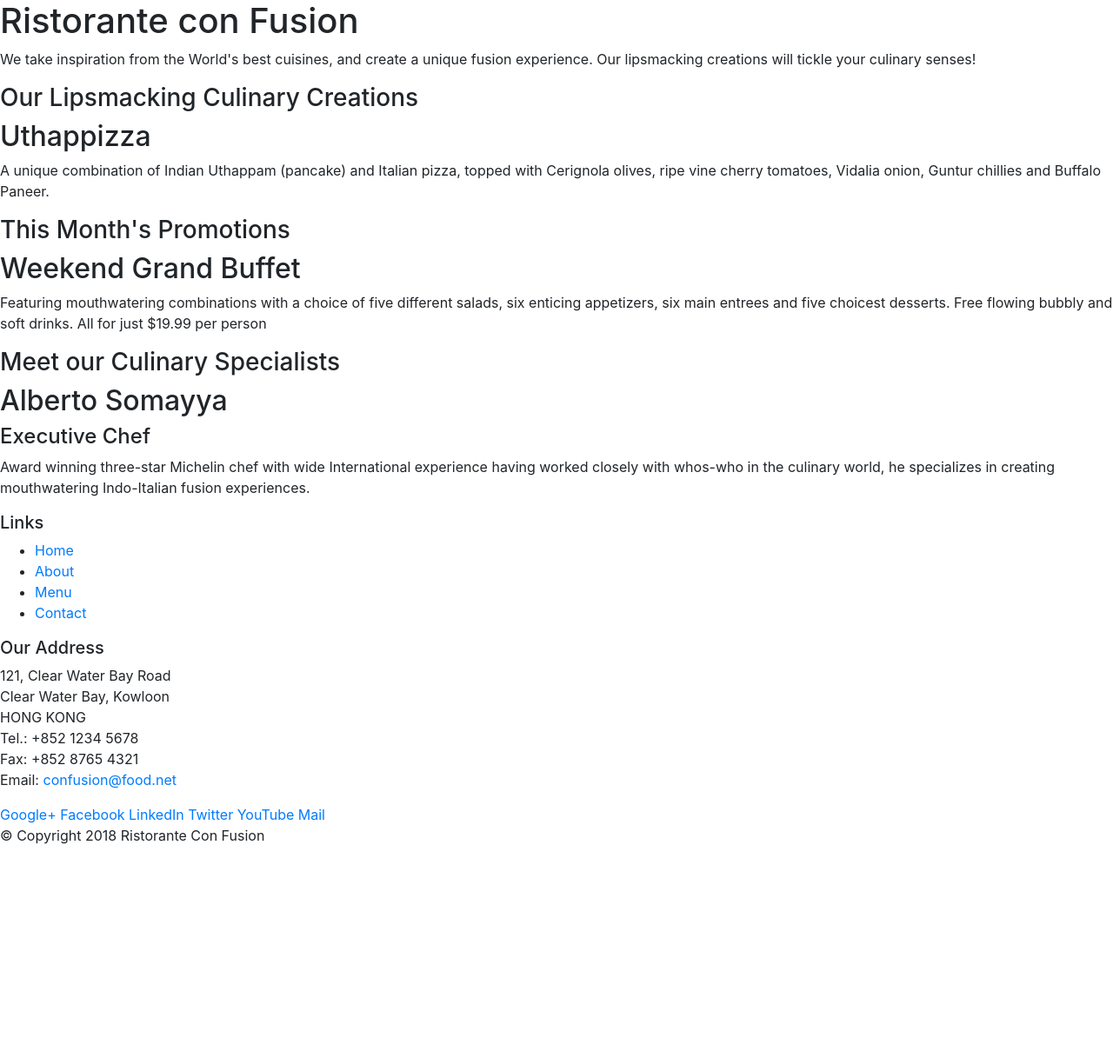
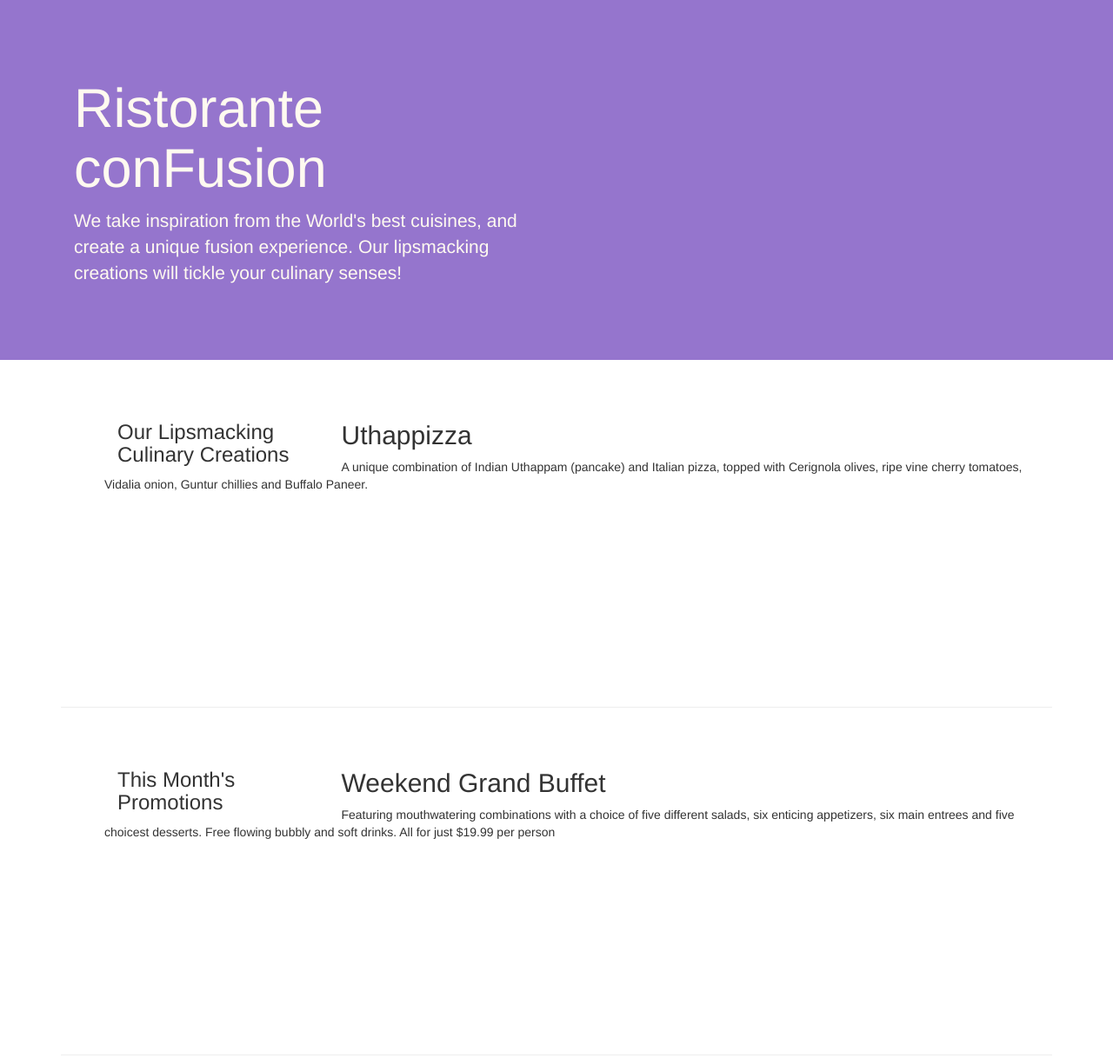
Before and after one commit to ciube/bootstrap-site-starter, a plain HTML site: page index.html in a window 1280 px wide. Shown: the top 1217 px of the page at 87% size. Before the commit the page ends 989 px from the top, so only its background shows below. Drawn offline with nearby package versions, Linux system fonts and the light colour scheme.

Commit message:
Bootstrap Grid

```diff
--- /dev/null
+++ b/css/style.css
@@ -0,0 +1,30 @@
+.row-header {
+    margin: 0px auto;
+    padding: 0px;
+}
+
+.row-content {
+    margin: 0px auto;
+    padding: 50px 0px 50px 50px;
+    border-bottom: 1px ridge;
+    min-height: 400px;
+}
+
+.footer {
+    background-color: #D1C4E9;
+    margin: 0px auto;
+    padding: 20px 0px 20px 0px;
+}
+
+.jumbotron {
+    padding: 70px 30px 70px 30px;
+    margin: 0px auto;
+    background: #9575CD;
+    color: floralwhite;
+}
+
+address {
+    font-size: 80%;
+    margin: 0px;
+    color: #0f0f0f;
+}
--- a/index.html
+++ b/index.html
@@ -1,91 +1,112 @@
 <!DOCTYPE html>
 <html lang="en">
-
   <head>
     <!-- Required meta tags always come first -->
-    <meta charset="utf-8">
-    <meta name="viewport" content="width=device-width, initial-scale=1, shrink-to-fit=no">
-    <meta http-equiv="x-ua-compatible" content="ie=edge">
+    <meta charset="utf-8" />
+    <meta
+      name="viewport"
+      content="width=device-width, initial-scale=1, shrink-to-fit=no"
+    />
+    <meta http-equiv="x-ua-compatible" content="ie=edge" />
 
     <!-- Bootstrap CSS -->
-    <link rel="stylesheet" href="node_modules/bootstrap/dist/css/bootstrap.min.css">
+    <link
+      rel="stylesheet"
+      href="node_modules/bootstrap/dist/css/bootstrap.min.css"
+    />
+    <link rel="stylesheet" href="css/style.css"/>
     <title>Ristorante Con Fusion</title>
   </head>
 
   <body>
-
-    <header>
-        <div>
-            <div>
-                <div>
-                    <h1>Ristorante con Fusion</h1>
-                    <p>We take inspiration from the World's best cuisines, and create a unique fusion experience. Our lipsmacking creations will tickle your culinary senses!</p>
+    <header class="jumbotron">
+      <div class="container">
+        <div class="row row-header">
+          <div class="col-12 col-sm-6">
+            <h1>Ristorante conFusion</h1>
+            <p>
+              We take inspiration from the World's best cuisines, and create a
+              unique fusion experience. Our lipsmacking creations will tickle
+              your culinary senses!
+            </p>
           </div>
-                <div>
-                </div>
+          <div class="col-12 col-sm-auto"></div>
         </div>
       </div>
     </header>
 
-    <div>
-        <div>
-            <div>
+    <div class="container">
+      <div class="row row-content align-items-center">
+        <div class="col-12 col-sm-4 order-sm-last col-md-3">
           <h3>Our Lipsmacking Culinary Creations</h3>
         </div>
-            <div>
+        <div class="col col-sm order-sm-first col-md">
           <h2>Uthappizza</h2>
-                <p>A unique combination of Indian Uthappam (pancake) and Italian pizza, topped with Cerignola olives, ripe vine cherry tomatoes, Vidalia onion, Guntur chillies and Buffalo Paneer.</p>
+          <p>
+            A unique combination of Indian Uthappam (pancake) and Italian pizza,
+            topped with Cerignola olives, ripe vine cherry tomatoes, Vidalia
+            onion, Guntur chillies and Buffalo Paneer.
+          </p>
         </div>
       </div>
 
-
-        <div>
-            <div>
+      <div class="row row-content align-items-center">
+        <div class="col-12 col-sm-4 order-sm-last col-md-3">
           <h3>This Month's Promotions</h3>
         </div>
-            <div>
+        <div class="col col-sm order-sm-first col-md">
           <h2>Weekend Grand Buffet</h2>
-                <p>Featuring mouthwatering combinations with a choice of five different salads, six enticing appetizers, six main entrees and five choicest desserts. Free flowing bubbly and soft drinks. All for just $19.99 per person </p>
+          <p>
+            Featuring mouthwatering combinations with a choice of five different
+            salads, six enticing appetizers, six main entrees and five choicest
+            desserts. Free flowing bubbly and soft drinks. All for just $19.99
+            per person
+          </p>
         </div>
       </div>
 
-        <div>
-            <div>
+      <div class="row row-content align-items-center">
+        <div class="col-12 col-sm-4 order-sm-last col-md-3">
           <h3>Meet our Culinary Specialists</h3>
         </div>
-            <div>
+        <div class="col col-sm order-sm-first col-md">
           <h2>Alberto Somayya</h2>
           <h4>Executive Chef</h4>
-                <p>Award winning three-star Michelin chef with wide International experience having worked closely with whos-who in the culinary world, he specializes in creating mouthwatering Indo-Italian fusion experiences. </p>
+          <p>
+            Award winning three-star Michelin chef with wide International
+            experience having worked closely with whos-who in the culinary
+            world, he specializes in creating mouthwatering Indo-Italian fusion
+            experiences.
+          </p>
         </div>
       </div>
     </div>
 
-    <footer>
-        <div>
-            <div>
-                <div>
+    <footer class="footer">
+      <div class="container">
+        <div class="row">
+          <div class="col-4 offset-1 col-sm-2">
             <h5>Links</h5>
-                    <ul>
+            <ul class="list-unstyled">
               <li><a href="#">Home</a></li>
               <li><a href="#">About</a></li>
               <li><a href="#">Menu</a></li>
               <li><a href="#">Contact</a></li>
             </ul>
           </div>
-                <div>
+          <div class="col-7 col-sm-5">
             <h5>Our Address</h5>
             <address>
-		              121, Clear Water Bay Road<br>
-		              Clear Water Bay, Kowloon<br>
-		              HONG KONG<br>
-		              Tel.: +852 1234 5678<br>
-		              Fax: +852 8765 4321<br>
+              121, Clear Water Bay Road<br />
+              Clear Water Bay, Kowloon<br />
+              HONG KONG<br />
+              Tel.: +852 1234 5678<br />
+              Fax: +852 8765 4321<br />
               Email: <a href="mailto:confusion@food.net">confusion@food.net</a>
             </address>
           </div>
-                <div>
-                    <div>
+          <div class="col-12 col-sm-4 align-self-center">
+            <div class="text-center">
               <a href="http://google.com/+">Google+</a>
               <a href="http://www.facebook.com/profile.php?id=">Facebook</a>
               <a href="http://www.linkedin.com/in/">LinkedIn</a>
@@ -95,19 +116,17 @@
             </div>
           </div>
         </div>
-           <div>
-                <div>
+        <div class="row justify-content-center">
+          <div class="col-auto">
             <p>© Copyright 2018 Ristorante Con Fusion</p>
           </div>
         </div>
       </div>
     </footer>
 
-
     <!-- jQuery first, then Popper.js, then Bootstrap JS. -->
     <script src="node_modules/jquery/dist/jquery.slim.min.js"></script>
     <script src="node_modules/popper.js/dist/umd/popper.min.js"></script>
     <script src="node_modules/bootstrap/dist/js/bootstrap.min.js"></script>
   </body>
-
 </html>
```
Lines whose indentation alone changed are shown as unchanged.
